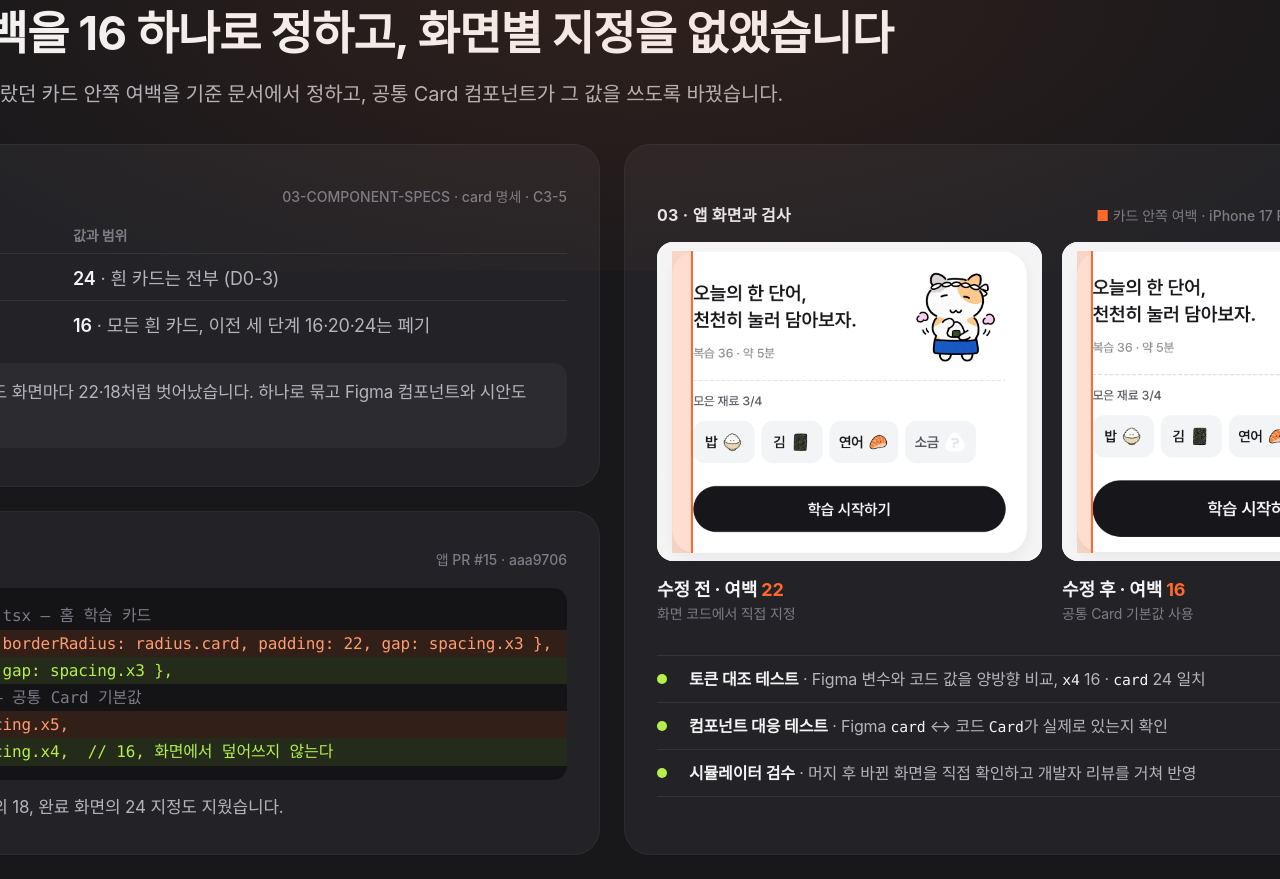
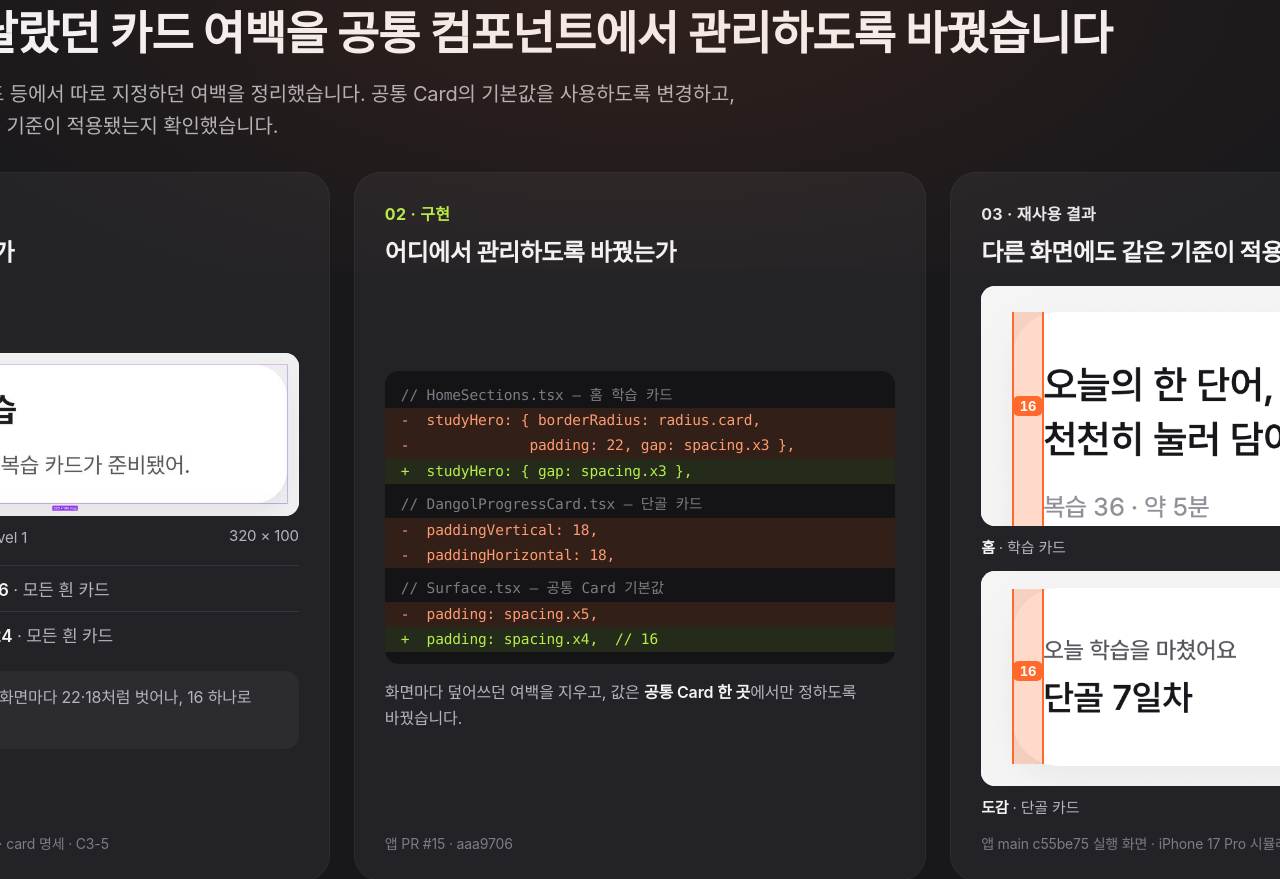
Before and after one commit to Tintin3710/Onikan, a plain HTML site: page portfolio/onikan-deck-2026-11.html in a window 1280 px wide. Shown: the part 5769-6648 px from the top of the page. Drawn offline with Linux system fonts and the light colour scheme.

Commit message:
portfolio: 6장 재구성 — 기준(Figma card 16) · 구현(PR #15 diff) · 재사용 결과(홈 학습 카드·단골 카드), 같은 카드 전후 비교 대신 서로 다른 카드에 같은 기준
- 적용 화면은 앱 main c55be75 실행 캡처(iPhone 17 Pro), 카드 왼쪽 끝~콘텐츠 시작 확대 + 16 표시
- Figma 캡처는 라이브러리 card / Level 1 (106:2562) 460% 확대

Co-Authored-By: Claude Opus 5.5 <noreply@anthropic.com>

```diff
--- a/portfolio/onikan-deck-2026-11.html
+++ b/portfolio/onikan-deck-2026-11.html
@@ -169,45 +169,38 @@
   .s4 .num .k { font-size: 17px; line-height: 1.45; color: var(--body); }
   .s4 .nums-note { margin-top: 16px; font-size: 15px; color: var(--mute); }
 
-  /* ───────── 6. 근거 예시: 카드 여백 (기준 문서 → 코드 diff → 앱 화면) ───────── */
+  /* ───────── 6. 적용 예시: 카드 여백 (기준 → 구현 → 재사용 결과) ───────── */
   .s4b { justify-content: flex-start; padding-top: 84px; }
-  .s4b .head { margin-bottom: 34px; }
+  .s4b .head { margin-bottom: 30px; }
   .s4b h1 { font-size: 46px; margin: 16px 0 14px; }
   .s4b .sub { font-size: 20px; }
-  .s4b .grid { display: grid; grid-template-columns: 800px 1fr; gap: 24px; flex: 1; min-height: 0; }
-  .s4b .left { display: flex; flex-direction: column; gap: 24px; }
-  .s4b .left .pane { flex: 1; display: flex; flex-direction: column; justify-content: center; }
-  .s4b .left .pane .k { margin-bottom: 18px; }
-  .s4b .pane { background: var(--panel); border-radius: 26px; padding: 28px 32px; border: 1px solid rgba(255,255,255,0.04); }
-  .s4b .pane .k { display: flex; justify-content: space-between; align-items: baseline; font-size: 16px; font-weight: 700; letter-spacing: 0.02em; margin-bottom: 16px; }
-  .s4b .pane .k .src { font-size: 14px; font-weight: 500; color: var(--mute); letter-spacing: 0; }
-  .s4b .spec { width: 100%; border-collapse: collapse; font-size: 18px; }
-  .s4b .spec th { text-align: left; font-weight: 600; color: var(--mute); font-size: 14px; padding: 0 0 8px; }
-  .s4b .spec td { padding: 10px 0; border-top: 1px solid var(--line); color: var(--body); vertical-align: top; }
-  .s4b .spec td:first-child { width: 90px; color: var(--ink); font-weight: 600; }
-  .s4b .spec td:nth-child(2) { width: 150px; }
+  .s4b .cols3 { display: grid; grid-template-columns: 1fr 1.08fr 1fr; gap: 24px; }
+  .s4b .body { flex: 1; display: flex; flex-direction: column; justify-content: center; }
+  .s4b .pane { background: var(--panel); border-radius: 26px; padding: 28px 30px 26px; border: 1px solid rgba(255,255,255,0.04); display: flex; flex-direction: column; }
+  .s4b .pane .k { font-size: 16px; font-weight: 700; letter-spacing: 0.02em; }
+  .s4b .pane .q { font-size: 24px; font-weight: 700; letter-spacing: -0.02em; margin: 8px 0 18px; }
+  .s4b .src { margin-top: auto; padding-top: 16px; font-size: 14px; line-height: 1.5; color: var(--mute); }
   .s4b code { font-family: "SF Mono", Menlo, monospace; font-size: 0.92em; color: var(--ink); }
-  .s4b .why { margin-top: 16px; padding: 16px 20px; border-radius: 14px; background: var(--panel-2); font-size: 17px; line-height: 1.55; color: var(--body); }
-  .s4b .why b { color: var(--orange); margin-right: 6px; }
-  .s4b .diff { font-family: "SF Mono", Menlo, monospace; font-size: 16px; line-height: 1.7; background: #141416; border-radius: 14px; padding: 14px 0; white-space: pre; overflow: hidden; }
-  .s4b .diff div { padding: 0 18px; }
+  .s4b .shot { position: relative; border-radius: 14px; overflow: hidden; background: #F2F2F3; }
+  .s4b .shot img { display: block; width: 100%; }
+  .s4b .shot .pad { position: absolute; background: rgba(255,106,44,0.25); border-left: 2px solid var(--orange); border-right: 2px solid var(--orange); }
+  .s4b .shot .tag16 { position: absolute; transform: translateX(-50%); background: var(--orange); color: #fff; font-size: 13px; font-weight: 700; padding: 2px 7px; border-radius: 6px; font-variant-numeric: tabular-nums; }
+  .s4b .cap { margin: 10px 0 0; font-size: 15px; color: var(--body); display: flex; justify-content: space-between; }
+  .s4b .cap b { color: var(--ink); }
+  .s4b .spec { margin-top: 18px; width: 100%; border-collapse: collapse; font-size: 17px; }
+  .s4b .spec td { padding: 10px 0; border-top: 1px solid var(--line); color: var(--body); }
+  .s4b .spec td:first-child { width: 64px; color: var(--ink); font-weight: 600; }
+  .s4b .spec td:nth-child(2) { width: 96px; }
+  .s4b .why { margin-top: 14px; padding: 14px 16px; border-radius: 14px; background: var(--panel-2); font-size: 16px; line-height: 1.55; color: var(--body); }
+  .s4b .why b { color: var(--orange); margin-right: 4px; }
+  .s4b .diff { font-family: "SF Mono", Menlo, monospace; font-size: 14.5px; line-height: 1.75; background: #141416; border-radius: 14px; padding: 12px 0; white-space: pre; overflow: hidden; }
+  .s4b .diff div { padding: 0 16px; }
   .s4b .diff .f { color: var(--mute); }
+  .s4b .diff .f + .f, .s4b .diff .m + .f, .s4b .diff .p + .f { margin-top: 8px; }
   .s4b .diff .m { background: rgba(255,106,44,0.12); color: #FF9B70; }
   .s4b .diff .p { background: rgba(181,239,74,0.10); color: var(--lime); }
-  .s4b .diff + p { margin-top: 14px; font-size: 17px; line-height: 1.55; color: var(--body); }
-  .s4b .right { display: flex; flex-direction: column; justify-content: center; }
-  .s4b .shots { display: grid; grid-template-columns: 1fr 1fr; gap: 20px; }
-  .s4b .shot { position: relative; border-radius: 16px; overflow: hidden; background: #F2F2F3; }
-  .s4b .shot img { display: block; width: 100%; }
-  .s4b .shot .pad { position: absolute; top: 3%; height: 94.5%; left: 3.98%; background: rgba(255,106,44,0.22); border-right: 2px solid var(--orange); }
-  .s4b .shot-cap { margin-top: 14px; margin-bottom: 24px; display: flex; flex-direction: column; gap: 2px; }
-  .s4b .shot-cap .t { font-size: 18px; font-weight: 700; }
-  .s4b .shot-cap .t span { color: var(--orange); }
-  .s4b .shot-cap .d { font-size: 14px; color: var(--mute); }
-  .s4b .checks { list-style: none; margin-top: 8px; border-top: 1px solid var(--line); }
-  .s4b .checks li { display: grid; grid-template-columns: 22px 1fr; gap: 10px; padding: 11px 0; border-bottom: 1px solid var(--line); font-size: 16px; line-height: 1.5; color: var(--body); }
-  .s4b .checks li i { width: 10px; height: 10px; border-radius: 50%; background: var(--lime); margin-top: 7px; display: block; }
-  .s4b .checks li b { color: var(--ink); }
+  .s4b .impl-note { margin-top: 16px; font-size: 16px; line-height: 1.6; color: var(--body); }
+  .s4b .reuse { display: flex; flex-direction: column; gap: 14px; }
 
   /* ───────── 5. AI 워크플로 도식 (onikan-ai-workflow.html과 같은 내용) ───────── */
   .s5 { justify-content: flex-start; padding-top: 84px; }
@@ -445,54 +438,72 @@
   <p class="nums-note">* 토큰 값은 검사 대상 범위에서 비교했습니다. Figma 컴포넌트 중 나머지 4개는 화면별 구현에 대응합니다.</p>
 </section>
 
-<!-- ═════════ 6. 근거 예시: 카드 여백 (2026-11-27) ═════════
-     근거: design-system/03-COMPONENT-SPECS-2026-11.md:193-197 · :333 (C3-5) · 00-DECISIONS:26 (D0-3)
-           앱 PR #15 커밋 aaa9706 (HomeSections.tsx · Surface.tsx)
-           figmaParity.test.ts:111-131 · componentMap.test.ts:35 · figma-tokens.json:64,84
-           캡처: assets/ds-evidence/ — 76193d4(여백 22) vs f5ae6e4(여백 16), iPhone 17 Pro 라이트 -->
+<!-- ═════════ 6. 적용 예시: 카드 여백 (2026-11-28 피드백 반영: 기준 · 구현 · 재사용 결과) ═════════
+     근거: Figma 라이브러리 card / Elevation=Level 1 (UiXc63pKkJr8WpkKqFVGBr 106:2562 — 글자 x 16 · y 16, 320×100 Hug)
+           design-system/03-COMPONENT-SPECS-2026-11.md:193-197 · :333 (C3-5) · 00-DECISIONS:26 (D0-3)
+           앱 PR #15 커밋 aaa9706 — HomeSections.tsx · DangolProgressCard.tsx · Surface.tsx
+           적용 화면: 앱 main c55be75 실행 캡처 (iPhone 17 Pro 시뮬레이터, 라이트, 2026-11-28) — assets/ds-evidence/reuse-*.png
+           주황 띠 = 카드 왼쪽 끝 ~ 콘텐츠 시작 (16pt = 원본 48px @3x, Figma 캡처는 460% 확대) -->
 <section class="slide s4b" id="s4b">
   <div class="page-no">06 / 07</div>
   <div class="head">
     <div class="label">AI와 디자인 시스템 · 적용 예시</div>
-    <h1>흰 카드 여백을 16 하나로 정하고, 화면별 지정을 없앴습니다</h1>
-    <p class="sub">화면마다 22·18·24로 달랐던 카드 안쪽 여백을 기준 문서에서 정하고, 공통 Card 컴포넌트가 그 값을 쓰도록 바꿨습니다.</p>
+    <h1>화면마다 달랐던 카드 여백을 공통 컴포넌트에서 관리하도록 바꿨습니다</h1>
+    <p class="sub">홈 학습 카드와 단골 카드 등에서 따로 지정하던 여백을 정리했습니다. 공통 Card의 기본값을 사용하도록 변경하고,<br>Figma와 실제 앱에 같은 기준이 적용됐는지 확인했습니다.</p>
   </div>
 
-  <div class="grid">
-    <div class="left">
-      <div class="pane">
-        <div class="k"><span style="color:var(--orange)">01 · 기준 문서</span><span class="src">03-COMPONENT-SPECS · card 명세 · C3-5</span></div>
-        <table class="spec">
-          <tr><th>속성</th><th>토큰</th><th>값과 범위</th></tr>
-          <tr><td>반경</td><td><code>card</code></td><td><b>24</b> · 흰 카드는 전부 (D0-3)</td></tr>
-          <tr><td>여백</td><td><code>x4</code></td><td><b>16</b> · 모든 흰 카드, 이전 세 단계 16·20·24는 폐기</td></tr>
-        </table>
-        <div class="why"><b>결정 이유</b>단계를 둬도 화면마다 22·18처럼 벗어났습니다. 하나로 묶고 Figma 컴포넌트와 시안도 16에 맞췄습니다.</div>
+  <div class="cols3">
+    <div class="pane">
+      <div class="k" style="color:var(--orange)">01 · 기준</div>
+      <div class="q">어떤 값을 정했는가</div>
+      <div class="body">
+      <div class="shot" style="background:#EDEDED">
+        <img src="assets/ds-evidence/figma-card-16.png" alt="Figma 라이브러리 card 컴포넌트 — 안쪽 여백 16">
+        <div class="pad" style="left:2.6%; width:4.74%; top:6.7%; height:86%"></div>
+        <div class="tag16" style="left:4.97%; top:40%">16</div>
       </div>
-      <div class="pane">
-        <div class="k"><span style="color:var(--lime)">02 · 코드 변경</span><span class="src">앱 PR #15 · aaa9706</span></div>
-        <div class="diff"><div class="f">// HomeSections.tsx — 홈 학습 카드</div><div class="m">-  studyHero: { borderRadius: radius.card, padding: 22, gap: spacing.x3 },</div><div class="p">+  studyHero: { gap: spacing.x3 },</div><div class="f">// Surface.tsx — 공통 Card 기본값</div><div class="m">-  padding: spacing.x5,</div><div class="p">+  padding: spacing.x4,  // 16, 화면에서 덮어쓰지 않는다</div></div>
-        <p>같은 PR에서 단골 카드의 18, 완료 화면의 24 지정도 지웠습니다.</p>
+      <div class="cap"><span><b>Figma</b> card 컴포넌트 · Level 1</span><span>320 × 100</span></div>
+      <table class="spec">
+        <tr><td>여백</td><td><code>x4</code></td><td><b>16</b> · 모든 흰 카드</td></tr>
+        <tr><td>반경</td><td><code>card</code></td><td><b>24</b> · 모든 흰 카드</td></tr>
+      </table>
+      <div class="why"><b>결정 이유</b> 단계를 둬도 화면마다 22·18처럼 벗어나, 16 하나로 묶었습니다.</div>
       </div>
+      <div class="src">03-COMPONENT-SPECS · card 명세 · C3-5</div>
     </div>
 
-    <div class="pane right">
-      <div class="k"><span style="color:var(--white)">03 · 앱 화면과 검사</span><span class="src"><span style="color:var(--orange)">■</span> 카드 안쪽 여백 · iPhone 17 Pro 시뮬레이터 · 같은 데이터</span></div>
-      <div class="shots">
+    <div class="pane">
+      <div class="k" style="color:var(--lime)">02 · 구현</div>
+      <div class="q">어디에서 관리하도록 바꿨는가</div>
+      <div class="body">
+      <div class="diff"><div class="f">// HomeSections.tsx — 홈 학습 카드</div><div class="m">-  studyHero: { borderRadius: radius.card,</div><div class="m">-              padding: 22, gap: spacing.x3 },</div><div class="p">+  studyHero: { gap: spacing.x3 },</div><div class="f">// DangolProgressCard.tsx — 단골 카드</div><div class="m">-  paddingVertical: 18,</div><div class="m">-  paddingHorizontal: 18,</div><div class="f">// Surface.tsx — 공통 Card 기본값</div><div class="m">-  padding: spacing.x5,</div><div class="p">+  padding: spacing.x4,  // 16</div></div>
+      <p class="impl-note">화면마다 덮어쓰던 여백을 지우고, 값은 <b>공통 Card 한 곳</b>에서만 정하도록 바꿨습니다.</p>
+      </div>
+      <div class="src">앱 PR #15 · aaa9706</div>
+    </div>
+
+    <div class="pane">
+      <div class="k" style="color:var(--white)">03 · 재사용 결과</div>
+      <div class="q">다른 화면에도 같은 기준이 적용됐는가</div>
+      <div class="reuse">
         <div>
-          <div class="shot"><img src="assets/ds-evidence/hero-card-before-22.png" alt="수정 전 홈 학습 카드 — 안쪽 여백 22"><div class="pad" style="width:5.47%"></div></div>
-          <div class="shot-cap"><div class="t">수정 전 · 여백 <span>22</span></div><div class="d">화면 코드에서 직접 지정</div></div>
+          <div class="shot">
+            <img src="assets/ds-evidence/reuse-home-card-edge.png" alt="홈 학습 카드 — 왼쪽 끝에서 콘텐츠까지 16">
+            <div class="pad" style="left:6.67%; width:6.67%; top:10.8%; height:89.2%"></div>
+            <div class="tag16" style="left:10%; top:46%">16</div>
+          </div>
+          <div class="cap"><span><b>홈</b> · 학습 카드</span></div>
         </div>
         <div>
-          <div class="shot"><img src="assets/ds-evidence/hero-card-after-16.png" alt="수정 후 홈 학습 카드 — 안쪽 여백 16"><div class="pad" style="width:3.98%"></div></div>
-          <div class="shot-cap"><div class="t">수정 후 · 여백 <span>16</span></div><div class="d">공통 Card 기본값 사용</div></div>
+          <div class="shot">
+            <img src="assets/ds-evidence/reuse-dangol-card-edge.png" alt="도감 단골 카드 — 왼쪽 끝에서 콘텐츠까지 16">
+            <div class="pad" style="left:6.67%; width:6.67%; top:8.2%; height:81.8%"></div>
+            <div class="tag16" style="left:10%; top:42%">16</div>
+          </div>
+          <div class="cap"><span><b>도감</b> · 단골 카드</span></div>
         </div>
       </div>
-      <ul class="checks">
-        <li><i></i><span><b>토큰 대조 테스트</b> · Figma 변수와 코드 값을 양방향 비교, <code>x4</code> 16 · <code>card</code> 24 일치</span></li>
-        <li><i></i><span><b>컴포넌트 대응 테스트</b> · Figma <code>card</code> ↔ 코드 <code>Card</code>가 실제로 있는지 확인</span></li>
-        <li><i></i><span><b>시뮬레이터 검수</b> · 머지 후 바뀐 화면을 직접 확인하고 개발자 리뷰를 거쳐 반영</span></li>
-      </ul>
+      <div class="src">앱 main c55be75 실행 화면 · iPhone 17 Pro 시뮬레이터 · 카드 왼쪽 확대</div>
     </div>
   </div>
 </section>
```
Also changed, not shown: portfolio/assets/ds-evidence/figma-card-16.png (added), portfolio/assets/ds-evidence/home-main-c55be75.png (added), portfolio/assets/ds-evidence/reuse-dangol-card-edge.png (added), portfolio/assets/ds-evidence/reuse-home-card-edge.png (added), portfolio/onikan-deck-2026-11/06.png, 1 other file.
